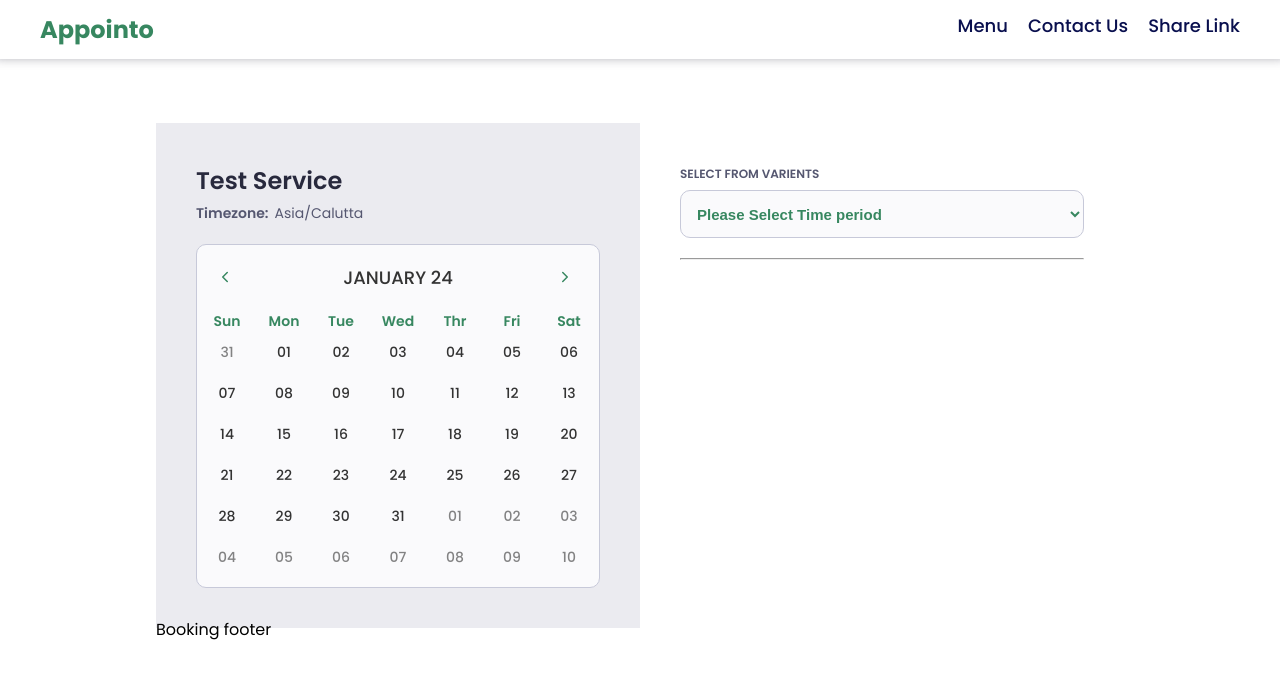
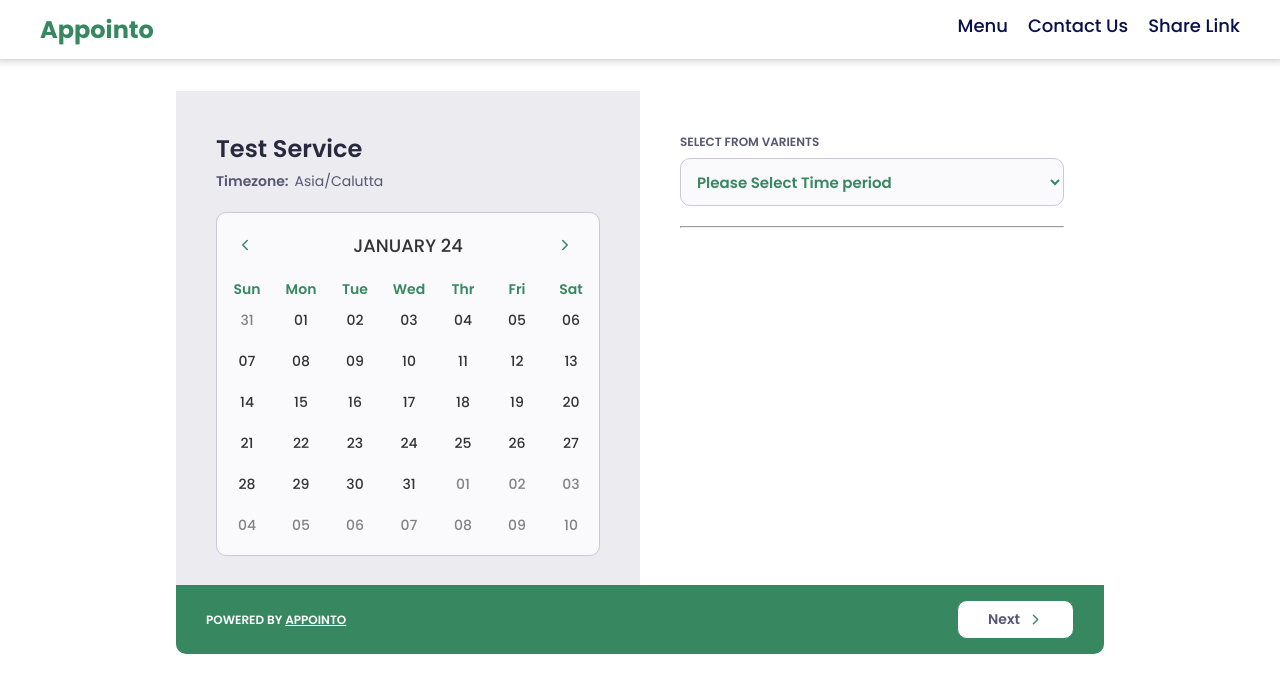
Before and after one commit to prthmh/appointment_booking, a React (Vite) app: page / in a window 1280 px wide. Shown: the top 692 px of the page. Built offline with nearby package versions, Linux system fonts and the light colour scheme.

Commit message:
slots added

```diff
--- a/src/App.css
+++ b/src/App.css
@@ -14,7 +14,7 @@
 .app {
   display: flex;
   flex-direction: column;
-  gap: 4rem;
+  gap: 2rem;
 }
 
 .b_comp {
--- a/src/components/BookingComponent/BookingComponent.css
+++ b/src/components/BookingComponent/BookingComponent.css
@@ -1,9 +1,9 @@
 .booking {
   display: grid;
-  grid-template-columns: 484px 484px;
+  grid-template-columns: 464px 464px;
   grid-template-areas:
     "calender slot"
-    "bookingfooter bookinfooter";
+    "bookingfooter bookingfooter";
 }
 
 .calender {
@@ -20,4 +20,53 @@
 
 .booking_footer {
   grid-area: bookingfooter;
+  display: flex;
+  padding: 15px 30px;
+  justify-content: space-between;
+  align-items: center;
+  align-self: stretch;
+  background-color: var(--d-green);
+  border-bottom-right-radius: 10px;
+  border-bottom-left-radius: 10px;
 }
+
+.poweredby {
+  color: #fff;
+  font-size: 12px;
+  font-style: normal;
+  font-weight: 600;
+  line-height: 21px;
+  text-transform: uppercase;
+}
+
+.next_btn {
+  display: flex;
+  /* height: 48px; */
+  padding: 8px 30px;
+  justify-content: center;
+  align-items: center;
+  gap: 8px;
+  border-radius: 10px;
+  border: 1px solid var(--d-green);
+  background: #fff;
+  color: var(--d-green);
+}
+
+#next {
+  color: var(--text-color-3);
+  font-size: 14px;
+  font-style: normal;
+  font-weight: 600;
+  line-height: 21px;
+}
+
+#appointo {
+  text-decoration-line: underline;
+}
+
+.next_icon {
+  color: var(--d-green);
+  display: flex;
+  align-items: center;
+  font-size: 15px;
+}
--- a/src/components/BookingComponent/BookingComponent.jsx
+++ b/src/components/BookingComponent/BookingComponent.jsx
@@ -1,4 +1,6 @@
 import React from "react";
+import { IoChevronForward } from "react-icons/io5";
+
 import "./BookingComponent.css";
 import Calender from "./components/Calender";
 import SlotSelection from "./components/SlotSelection";
@@ -12,7 +14,15 @@ const BookingComponent = () => {
       <div className="slots">
         <SlotSelection />
       </div>
-      <div className="booking_footer">Booking footer</div>
+      <div className="booking_footer">
+        <div className="poweredby" >
+          Powered by <span id="appointo" >Appointo</span>
+        </div>
+        <div className="next_btn">
+          <span id="next" >Next</span>
+          <span className="next_icon" ><IoChevronForward /></span>
+        </div>
+      </div>
     </div>
   );
 };
--- a/src/components/BookingComponent/components/Calender.css
+++ b/src/components/BookingComponent/components/Calender.css
@@ -76,7 +76,7 @@
 .month_dates {
   display: grid;
   grid-template-columns: repeat(7, 52px);
-  column-gap: 5px;
+  column-gap: 2px;
   row-gap: 10px;
   place-items: center;
 }
--- a/src/components/BookingComponent/components/SlotSelection.css
+++ b/src/components/BookingComponent/components/SlotSelection.css
@@ -32,7 +32,7 @@
 
 .varient_dropdown,
 .varient_dropdown > option {
-  font-style: inherit;
+  font-family: inherit;
   font-size: 15px;
   font-weight: 600;
   line-height: 21px;
@@ -75,7 +75,7 @@
   padding: 10px;
 }
 
-.time_slots {
+.time_slot {
   display: flex;
   padding: 8px 12px;
   justify-content: center;
@@ -89,6 +89,18 @@
   font-style: normal;
   font-weight: 600;
   line-height: 21px;
+  cursor: pointer;
+}
+
+.selected_time_slot {
+  background-color: var(--d-green);
+  color: #fff;
+  justify-content: space-between;
+}
+
+.checkmark_icon {
+  display: flex;
+  align-items: center;
 }
 
 .slot_list::-webkit-scrollbar {
--- a/src/components/BookingComponent/components/SlotSelection.jsx
+++ b/src/components/BookingComponent/components/SlotSelection.jsx
@@ -1,6 +1,6 @@
 import React, { useEffect, useState } from "react";
 import axios from "axios";
-import { IoCheckmarkCircleOutline } from "react-icons/io5";
+import { FaRegCircleCheck } from "react-icons/fa6";
 
 import "./SlotSelection.css";
 import { useData } from "../../../context/CalenderContext";
@@ -9,7 +9,8 @@ import { getDatesForAPIcall } from "../../../utils/getDatesForAPIcall";
 import { getTime } from "../../../utils/getTime";
 
 const SlotSelection = () => {
-  const { selectedDate } = useData();
+  const { selectedDate, selectedSlot, slotSelction, onDurationSelection } =
+    useData();
   const [currSlots, setCurrSlots] = useState([]);
 
   useEffect(() => {
@@ -30,18 +31,27 @@ const SlotSelection = () => {
       return;
     }
   }, [selectedDate]);
-  console.log(currSlots);
+
+  const isSlotSelected = (slot) => {
+    return Boolean(
+      getTime(selectedSlot?.time?.start_time) === getTime(slot.start_time)
+    );
+  };
+  console.log(selectedSlot);
 
   return (
     <div className="slot_section">
       <div className="varients">
         <div>SELECT FROM VARIENTS</div>
-        <select className="varient_dropdown">
+        <select
+          className="varient_dropdown"
+          onChange={(e) => onDurationSelection(e.target.value)}
+        >
           <option>Please Select Time period</option>
-          <option>15 min</option>
-          <option>30 min</option>
-          <option>60 min</option>
-          <option>90 min</option>
+          <option value="15 min">15 min</option>
+          <option value="30 min">30 min</option>
+          <option value="60 min">60 min</option>
+          <option value="90 min">90 min</option>
         </select>
       </div>
       <hr />
@@ -55,8 +65,23 @@ const SlotSelection = () => {
             </div>
             <div className="slot_list">
               {currSlots.map((slot, index) => (
-                <div className="time_slots" key={index}>
-                  {getTime(slot.start_time)} - {getTime(slot.end_time)}
+                <div
+                  className={
+                    isSlotSelected(slot)
+                      ? "time_slot selected_time_slot"
+                      : "time_slot"
+                  }
+                  key={index}
+                  onClick={() => slotSelction(slot)}
+                >
+                  <span>
+                    {getTime(slot.start_time)} - {getTime(slot.end_time)}
+                  </span>
+                  {isSlotSelected(slot) && (
+                    <span className="checkmark_icon">
+                      <FaRegCircleCheck />
+                    </span>
+                  )}
                 </div>
               ))}
             </div>
--- a/src/context/CalenderContext.jsx
+++ b/src/context/CalenderContext.jsx
@@ -4,14 +4,33 @@ export const DataContext = createContext();
 
 export const DataProvider = ({ children }) => {
   const [selectedDate, setSelectedDate] = useState();
+  const [selectedSlot, setSelectedSlot] = useState({
+    time: null,
+    duration: null,
+  });
 
   const onDateChange = (date) => {
     setSelectedDate(date);
   };
 
+  const slotSelction = (slot) => {
+    setSelectedSlot((prevState) => ({ ...prevState, time: slot }));
+  };
+
+  const onDurationSelection = (timeVarient) => {
+    setSelectedSlot((prevState) => ({ ...prevState, duration: timeVarient }));
+  };
+
   return (
     <DataContext.Provider
-      value={{ selectedDate, setSelectedDate, onDateChange }}
+      value={{
+        selectedDate,
+        setSelectedDate,
+        onDateChange,
+        selectedSlot,
+        slotSelction,
+        onDurationSelection,
+      }}
     >
       {children}
     </DataContext.Provider>
```
